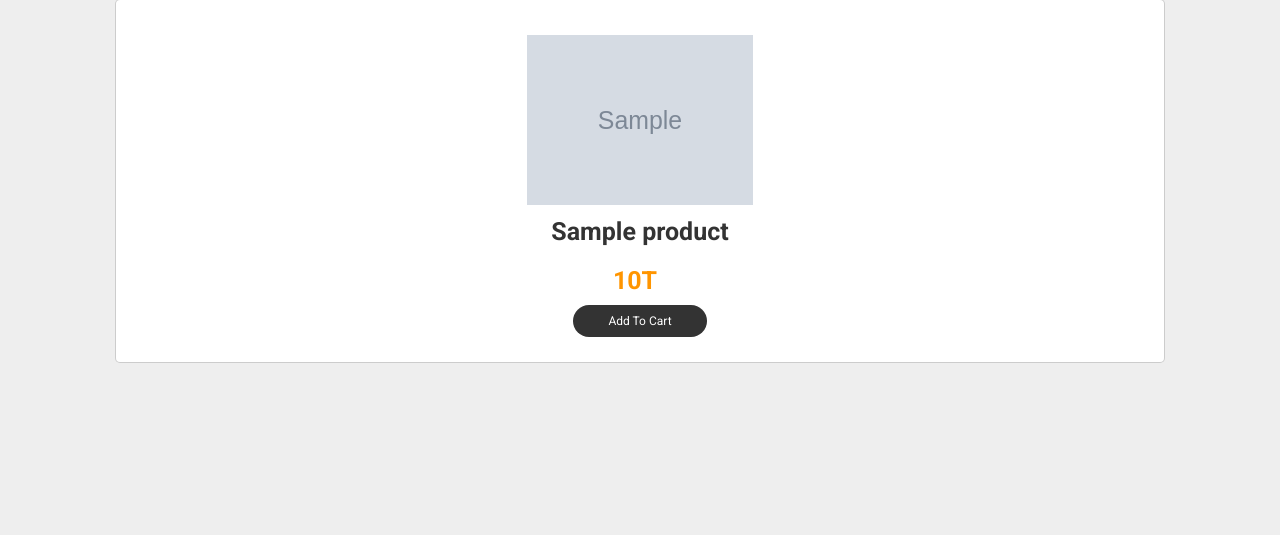
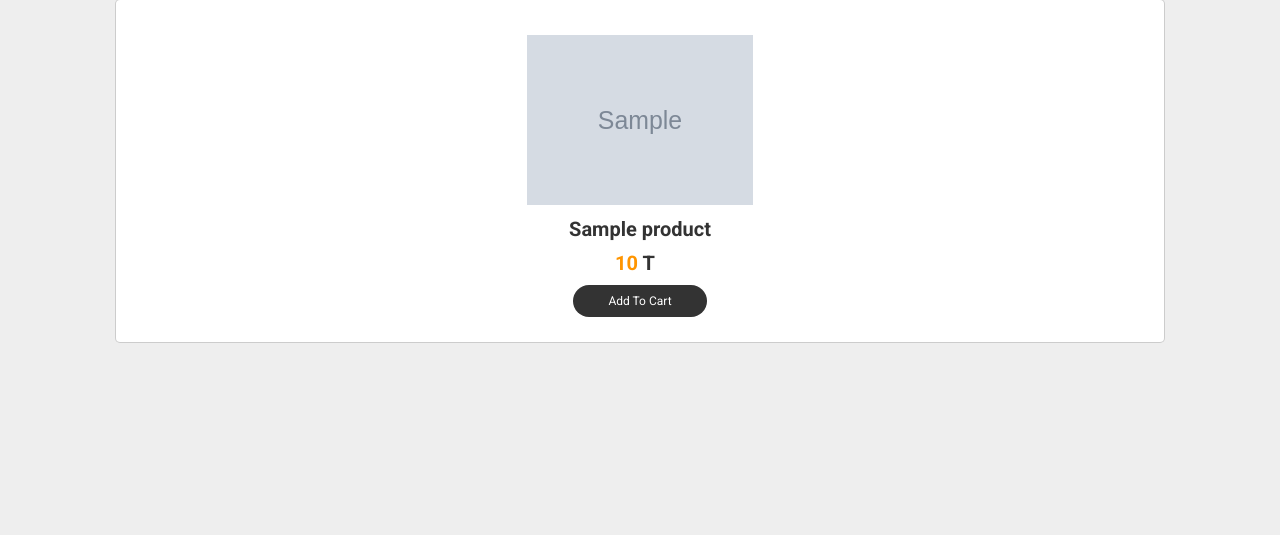
Before and after one commit to abolfazlj00/Ecommerce_djangoProject, a Django app: page /store/ in a window 1280 px wide. Shown: the part 168-703 px from the top of the page. Run offline with Django 3.2, Linux system fonts and the light colour scheme; tables that the repository leaves empty hold one stand-in row (values such as "Sample post"); grey boxes marked "Sample" are stand-in pictures.

Commit message:
little change

```diff
--- a/store/static/store/css/home.css
+++ b/store/static/store/css/home.css
@@ -24,7 +24,7 @@
     height: 5rem;
     width:5rem;
     line-height: 5rem;
-    font-size: 2rem;
+    font-size: 1.2rem;
     color:var(--white-color);
 }
 
@@ -57,15 +57,15 @@
 
 .product .box-container .box h3{
     color:var(--black-color);
-    font-size: 2.5rem;
+    font-size: 2rem;
 }
 
 .product .box-container .box .stars{
-    padding:1rem 0;
+    padding:0.5rem 0;
 }
 
 .product .box-container .box .stars i{
-    font-size: 1.7rem;
+    font-size: 1.2rem;
     color:var(--orange);
 }
 .product .box-container .box .stars i.empty{
@@ -75,5 +75,5 @@
     color:var(--orange);
     font-weight: bolder;
     margin-right: 1rem;
-    font-size: 2.5rem;
+    font-size: 2rem;
 }
--- a/store/templates/store/home.html
+++ b/store/templates/store/home.html
@@ -19,7 +19,7 @@
                     <img src="/media/{{ product.image }}" alt="">
                     <h3>{{ product.title }}</h3>
                     <div class="stars pro-stars" id="{{ product.id }}"></div>
-                    <span>{{ product.price }}T</span><br>
+                    <span>{{ product.price }}<b style="color: var(--black-color);"> T </b></span><br>
                     <a data-product="{{ product.id }}" data-action="add" class="btn update-cart">Add To Cart</a>
                 </div>
             {% endfor %}
```
